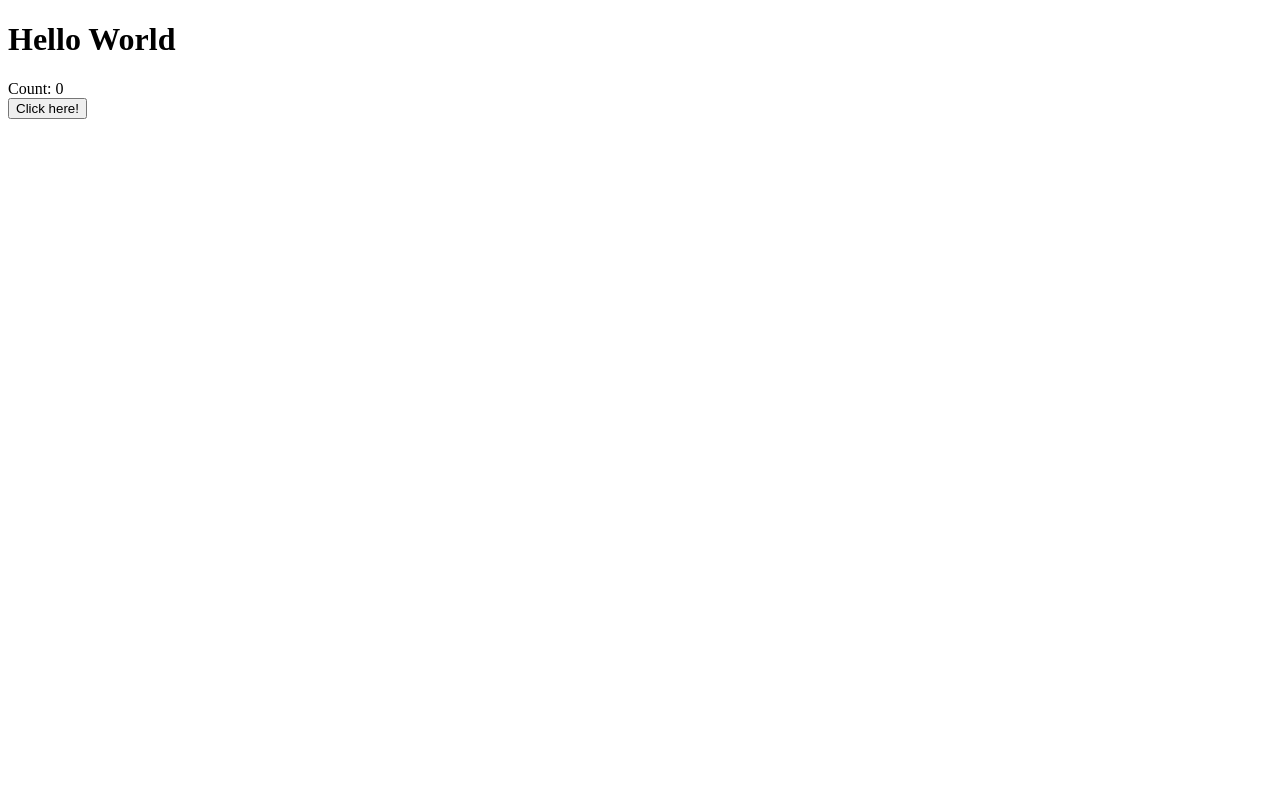
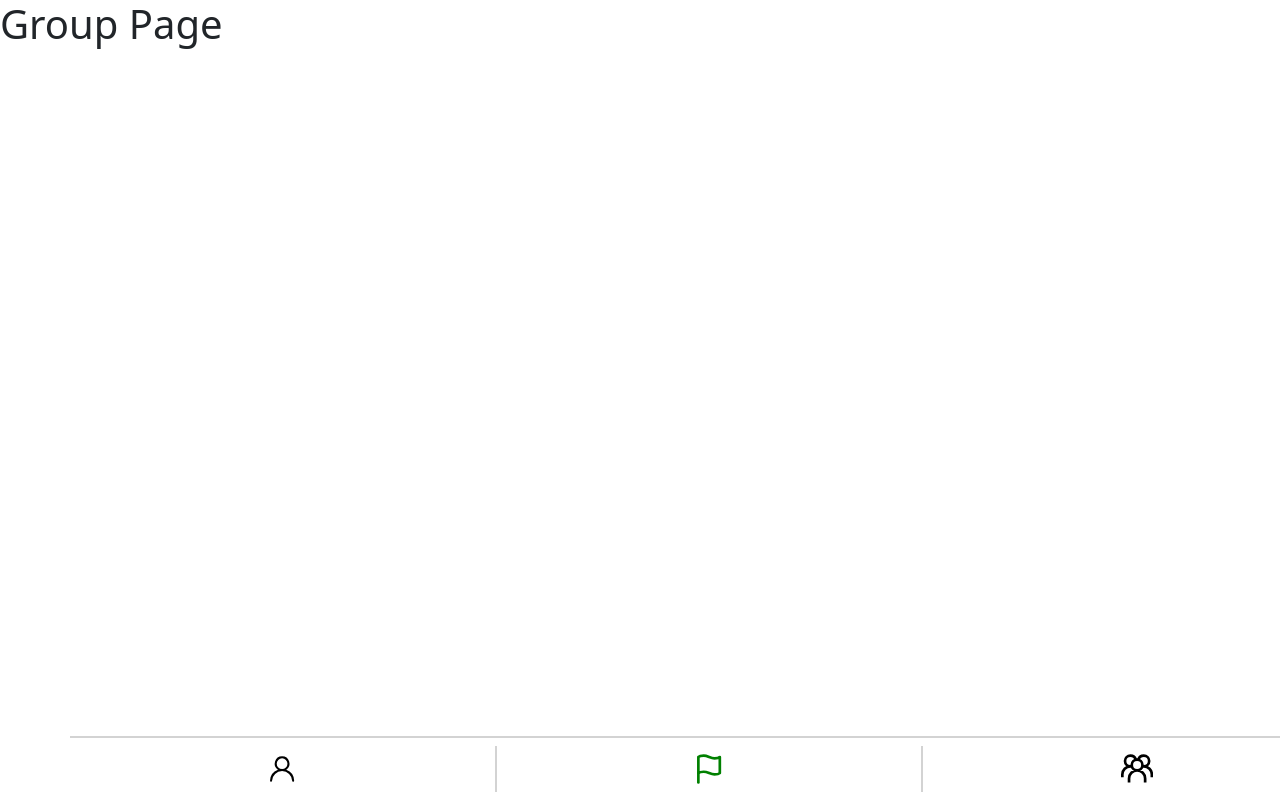
Before and after one commit to barnetthan/health-quest, a React (Vite) app in the folder frontend/: page /health-quest/group in a window 1280 px wide. Built offline with nearby package versions, Linux system fonts and the light colour scheme.

Commit message:
Routing and navbar

```diff
--- a/frontend/package.json
+++ b/frontend/package.json
@@ -13,8 +13,11 @@
     "preview": "vite preview"
   },
   "dependencies": {
+    "bootstrap": "^5.3.3",
     "react": "^19.0.0",
-    "react-dom": "^19.0.0"
+    "react-dom": "^19.0.0",
+    "react-icons": "^5.5.0",
+    "react-router": "^7.4.1"
   },
   "devDependencies": {
     "@eslint/js": "^9.21.0",
--- a/frontend/src/App.css
+++ b/frontend/src/App.css
@@ -0,0 +1,21 @@
+.navbar {
+  height: 8vh;
+  position: fixed;
+  bottom: 0;
+  width: 100%;
+  z-index: 1000;
+  border-top: 2px solid lightgray;
+}
+
+.navbar-icon-container {
+  height: 100%;
+  display: flex;
+  align-items: center;
+  justify-content: center;
+}
+
+.navbar-icon {
+  height: 70%;
+  width: auto;
+  cursor: pointer;
+}
--- a/frontend/src/App.tsx
+++ b/frontend/src/App.tsx
@@ -1,20 +1,25 @@
-import { useState } from 'react'
+import { BrowserRouter as Router, Routes, Route } from "react-router";
+import 'bootstrap/dist/css/bootstrap.min.css';
+import QuestPage from "./pages/QuestPage";
+import GroupPage from "./pages/GroupPage";
+import ProfilePage from "./pages/ProfilePage";
+import NavBar from "./components/NavBar";
+import "./App.css";
 
 
 function App() {
-  const [count, setCount] = useState(0)
-
   return (
     <>
-      <h1>
-        Hello World
-      </h1>
-      <div>
-        Count: {count}
-      </div>
-      <button onClick={() => {setCount(count + 1)}}>Click here!</button>
+      <Router>
+        <Routes>
+          <Route path="/health-quest" element={<QuestPage />} />
+          <Route path="/health-quest/profile" element={<ProfilePage />} />
+          <Route path="/health-quest/group" element={<GroupPage />} />
+        </Routes>
+        <NavBar />
+      </Router>
     </>
-  )
+  );
 }
 
-export default App
+export default App;
--- /dev/null
+++ b/frontend/src/components/NavBar.tsx
@@ -0,0 +1,65 @@
+import { LuFlag } from "react-icons/lu";
+import { GrGroup } from "react-icons/gr";
+import { GoPerson } from "react-icons/go";
+import { useNavigate } from "react-router";
+import { useState } from "react";
+
+function NavBar() {
+  const navigate = useNavigate();
+  const [curPath, setCurPath] = useState<string>("home");
+
+  return (
+    <>
+      <div className="container">
+        <div className="row navbar">
+          <div
+            className="col-4 text-center navbar-icon-container"
+            style={{
+              borderRight: "2px solid lightgray",
+              color: curPath == "profile" ? "green" : "black",
+            }}
+          >
+            <GoPerson
+              onClick={() => {
+                navigate("/health-quest/profile");
+                setCurPath("profile");
+              }}
+              className="navbar-icon"
+            />
+          </div>
+          <div
+            className="col-4 text-center navbar-icon-container"
+            style={{
+              borderRight: "2px solid lightgray",
+              color: curPath == "home" ? "green" : "black",
+            }}
+          >
+            <LuFlag
+              onClick={() => {
+                navigate("/health-quest/");
+                setCurPath("home");
+              }}
+              className="navbar-icon"
+            />
+          </div>
+          <div
+            className="col-4 text-center navbar-icon-container"
+            style={{
+              color: curPath == "group" ? "green" : "black",
+            }}
+          >
+            <GrGroup
+              onClick={() => {
+                navigate("/health-quest/group");
+                setCurPath("group");
+              }}
+              className="navbar-icon"
+            />
+          </div>
+        </div>
+      </div>
+    </>
+  );
+}
+
+export default NavBar;
--- /dev/null
+++ b/frontend/src/pages/GroupPage.tsx
@@ -0,0 +1,11 @@
+function GroupPage() {
+  return (
+    <>
+      <h1>
+        Group Page
+      </h1>
+    </>
+  )
+}
+
+export default GroupPage;
--- /dev/null
+++ b/frontend/src/pages/ProfilePage.tsx
@@ -0,0 +1,11 @@
+function ProfilePage() {
+  return (
+    <>
+      <h1>
+        Profile Page
+      </h1>
+    </>
+  )
+}
+
+export default ProfilePage;
--- /dev/null
+++ b/frontend/src/pages/QuestPage.tsx
@@ -0,0 +1,17 @@
+import { useState } from 'react'
+
+
+function QuestPage() {
+  const [count, setCount] = useState<number>(0);
+  return (
+    <>
+      <h1>
+        Goal Page
+        {count}
+      </h1>
+      <button onClick={() => {setCount(count + 1)}}>Click here!</button>
+    </>
+  )
+}
+
+export default QuestPage;
```
Also changed, not shown: 1 other file (tests, documents, lock files or other folders).
